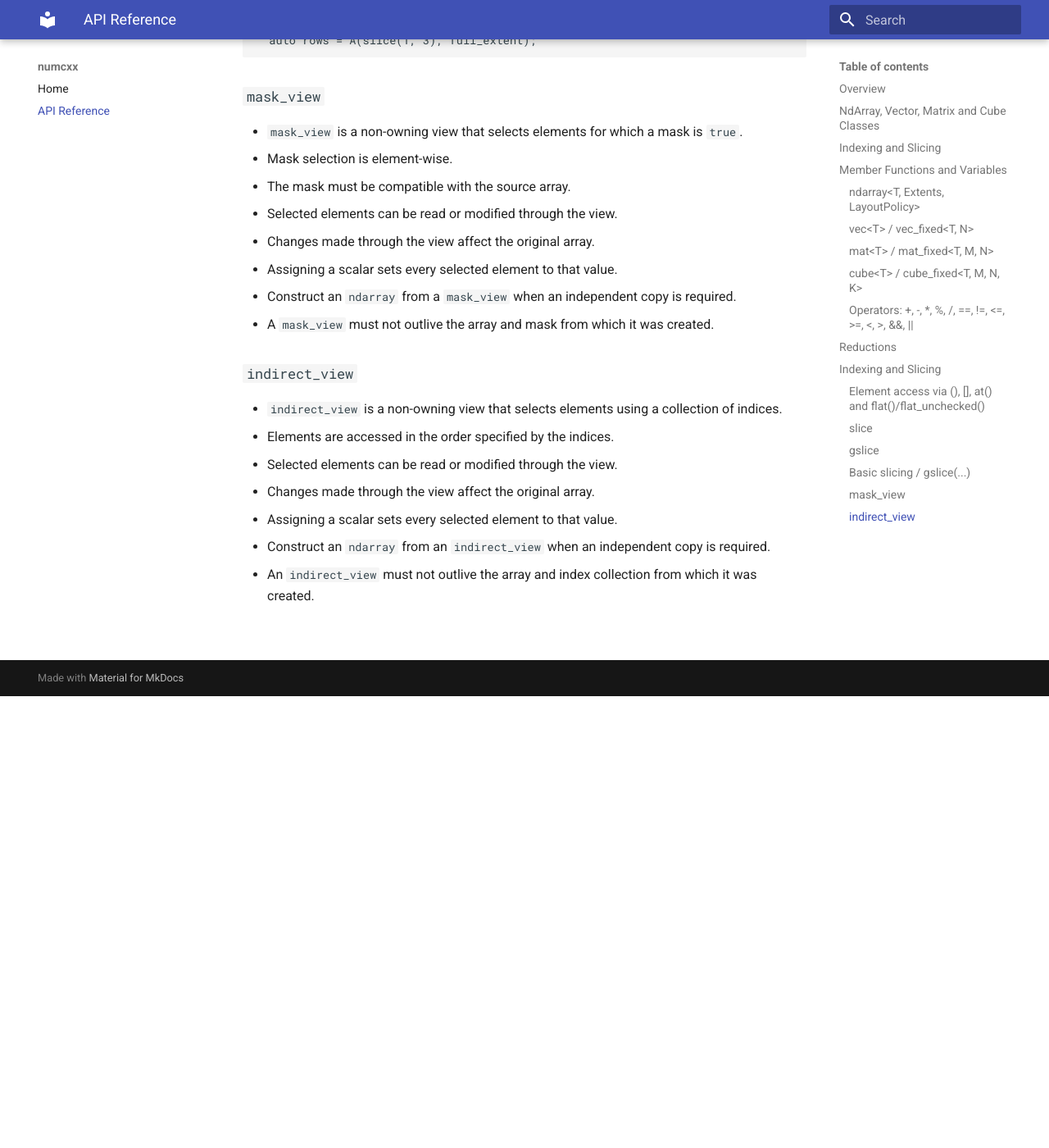
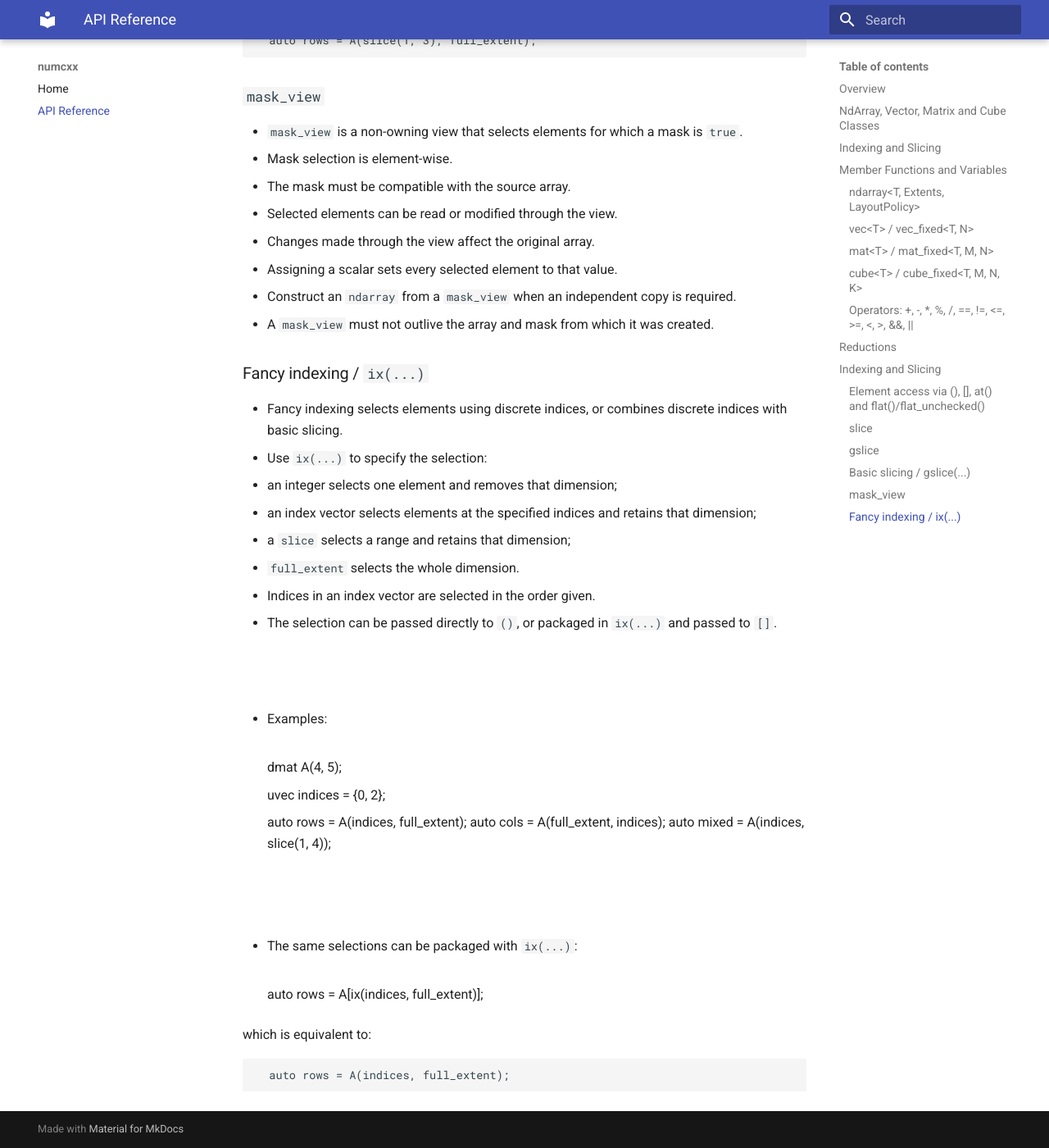
Before and after one commit to ypan1988/numcxx, an MkDocs documentation site: the page built from docs/API.md, in a window 1280 px wide and 1400 px high, scrolled down 7747 px. Shown: the whole window at 82% size. Built offline with MkDocs 1.6.1 and Material for MkDocs 9.7.7, drawn with Linux system fonts in a browser that asks for light colours; before the commit the page ends 8596 px from its top, so only the background shows below that.

Commit message:
update indirect_view

```diff
--- a/docs/API.md
+++ b/docs/API.md
@@ -273,14 +273,37 @@ Provides three ways to access individual elements: multidimensional indexing, ph
 - A `mask_view` must not outlive the array and mask from which it was created.
 
 <a id="indirect-view-def"></a>
-### `indirect_view`
+### Fancy indexing / `ix(...)`
 
-- `indirect_view` is a non-owning view that selects elements using a collection of indices.
-- Elements are accessed in the order specified by the indices.
-- Selected elements can be read or modified through the view.
-- Changes made through the view affect the original array.
-- Assigning a scalar sets every selected element to that value.
-- Construct an `ndarray` from an `indirect_view` when an independent copy is required.
-- An `indirect_view` must not outlive the array and index collection from which it was created.
+- Fancy indexing selects elements using discrete indices, or combines discrete indices with basic slicing.
+- Use `ix(...)` to specify the selection:
+  - an integer selects one element and removes that dimension;
+  - an index vector selects elements at the specified indices and retains that dimension;
+  - a `slice` selects a range and retains that dimension;
+  - `full_extent` selects the whole dimension.
+- Indices in an index vector are selected in the order given.
+- The selection can be passed directly to `()`, or packaged in `ix(...)` and passed to `[]`.
 
-<br aria-hidden="true">
+<br><br>
+
+- Examples:
+<br><br>
+
+      dmat A(4, 5);
+
+      uvec indices = {0, 2};
+
+      auto rows  = A(indices, full_extent);
+      auto cols  = A(full_extent, indices);
+      auto mixed = A(indices, slice(1, 4));
+
+<br><br>
+
+- The same selections can be packaged with `ix(...)`:
+<br><br>
+
+      auto rows = A[ix(indices, full_extent)];
+
+  which is equivalent to:
+
+      auto rows = A(indices, full_extent);
```
